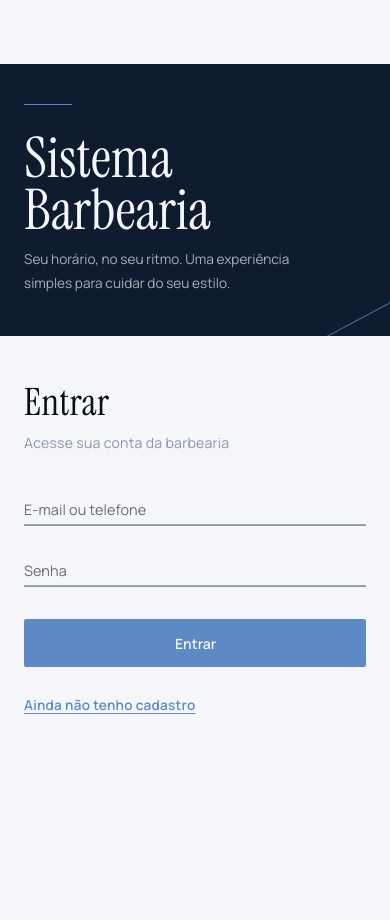
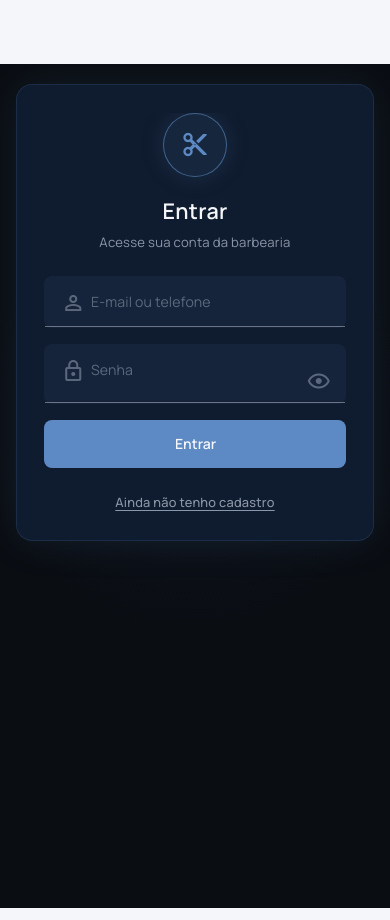
Before and after one commit to ElixandreFilho/SystemBarbearia, a Vue app in the folder frontend/: page /login in a window 390 px wide. Built offline with nearby package versions, Linux system fonts and the light colour scheme; no server answers.

Commit message:
feat(frontend): centralizar autenticacao em card mobile-first

```diff
--- a/frontend/src/styles/main.css
+++ b/frontend/src/styles/main.css
@@ -6,7 +6,9 @@
   --paper: #F4F6F9;
   --slate: #8B96A8;
   --hairline: rgba(139, 150, 168, 0.28);
-  --hairline-dark: rgba(244, 246, 249, 0.18);
+  --hairline-dark: rgba(244, 246, 249, 0.16);
+  --auth-surface: #15243B;
+  --auth-surface-hover: #1A2B45;
 }
 
 * {
@@ -19,6 +21,7 @@ body,
 .v-application {
   min-height: 100%;
   margin: 0;
+  overflow-x: hidden;
 }
 
 body {
@@ -37,11 +40,6 @@ body {
 .v-application .v-label,
 .v-application input,
 .v-application textarea {
-  font-family: 'Manrope', sans-serif;
-}
-
-.v-application .v-card-title,
-.v-application .v-card-subtitle {
   font-family: 'Manrope', sans-serif;
 }
 
@@ -76,163 +74,183 @@ body {
   letter-spacing: 0;
 }
 
-.auth-shell {
-  display: grid;
-  grid-template-columns: minmax(0, 3fr) minmax(360px, 2fr);
-  min-height: calc(100vh - 64px);
-  background: var(--paper);
-}
-
-body:has(.auth-shell) .global-app-bar {
+body:has(.auth-page) .global-app-bar {
   display: none;
 }
 
-.auth-brand-panel {
-  position: relative;
-  display: flex;
-  min-height: 620px;
-  overflow: hidden;
-  align-items: center;
-  background: var(--navy-deep);
-  color: var(--paper);
-  padding: clamp(40px, 8vw, 120px);
+.auth-page {
+  display: grid;
+  min-height: 100dvh;
+  min-width: 0;
+  place-items: center;
+  padding: max(24px, env(safe-area-inset-top)) max(16px, env(safe-area-inset-right)) max(24px, env(safe-area-inset-bottom)) max(16px, env(safe-area-inset-left));
+  background: var(--ink);
+  background-image: radial-gradient(circle at 50% 42%, rgba(31, 59, 99, 0.16), transparent 42%);
 }
 
-.auth-brand-panel::before,
-.auth-brand-panel::after {
-  position: absolute;
-  right: -12%;
-  bottom: 16%;
-  width: 70%;
-  height: 1px;
-  background: var(--navy);
-  content: '';
-  transform: rotate(-28deg);
-  transform-origin: right center;
+.auth-card {
+  width: min(100%, 420px);
+  min-width: 0;
+  max-width: 100%;
+  overflow: hidden;
+  border: 1px solid rgba(93, 138, 196, 0.16) !important;
+  border-radius: 18px !important;
+  background: var(--navy-deep) !important;
+  box-shadow: 0 0 42px rgba(93, 138, 196, 0.12) !important;
+  animation: auth-card-enter 460ms ease-out both;
 }
 
-.auth-brand-panel::after {
-  right: -10%;
-  bottom: 29%;
-  background: var(--steel-blue);
-  opacity: 0.55;
+.auth-card .v-card-item,
+.auth-card .v-card-text {
+  padding-inline: clamp(24px, 7vw, 36px);
 }
 
-.auth-brand-content {
-  position: relative;
-  z-index: 1;
-  max-width: 520px;
+.auth-card .v-card-item {
+  padding-top: 32px;
+  padding-bottom: 0;
+  text-align: center;
 }
 
-.auth-brand-mark {
-  width: 48px;
-  height: 1px;
-  margin-bottom: 28px;
-  background: var(--steel-blue);
+.auth-brand-icon {
+  display: grid;
+  width: 64px;
+  height: 64px;
+  margin: 0 auto 20px;
+  place-items: center;
+  border: 1px solid rgba(93, 138, 196, 0.6);
+  border-radius: 50%;
+  background: rgba(93, 138, 196, 0.1);
+  box-shadow: 0 0 24px rgba(93, 138, 196, 0.18);
+  color: var(--steel-blue);
 }
 
-.auth-brand-title {
-  margin: 0 0 20px;
-  color: var(--paper);
-  font-family: 'Instrument Serif', serif;
-  font-size: clamp(3.4rem, 6vw, 6.4rem);
-  font-weight: 400;
-  line-height: 0.92;
+.auth-brand-icon .v-icon {
+  font-size: 28px;
 }
 
-.auth-brand-copy {
-  max-width: 360px;
-  margin: 0;
-  color: rgba(244, 246, 249, 0.68);
-  font-size: 0.95rem;
-  line-height: 1.75;
+.auth-card .v-card-title {
+  padding: 0;
+  color: var(--paper);
+  font-family: 'Manrope', sans-serif;
+  font-size: 1.35rem;
+  font-weight: 600;
+  line-height: 1.3;
 }
 
-.auth-form-panel {
-  display: flex;
-  align-items: center;
-  background: var(--paper);
-  padding: clamp(32px, 7vw, 96px);
+.auth-card .v-card-subtitle {
+  padding: 8px 0 0;
+  color: var(--slate);
+  font-size: 0.82rem;
+  opacity: 1;
 }
 
-.auth-form-card {
-  width: min(100%, 420px);
-  margin: 0 auto;
-  background: transparent !important;
-  border: 0 !important;
-}
-
-.auth-form-card .v-card-item,
-.auth-form-card .v-card-text {
-  padding-inline: 0;
-}
-
-.auth-form-card .v-card-item {
-  padding-top: 0;
+.auth-card .v-card-text {
+  padding-top: 28px;
   padding-bottom: 32px;
 }
 
-.auth-form-card .v-card-title {
-  padding: 0;
-  color: var(--ink);
-  font-family: 'Instrument Serif', serif;
-  font-size: 2.7rem;
-  font-weight: 400;
-  line-height: 1;
+.auth-card .auth-input {
+  margin-bottom: 16px;
 }
 
-.auth-form-card .v-card-subtitle {
-  padding: 12px 0 0;
+.auth-card .auth-input .v-field {
+  min-height: 52px;
+  border: 1px solid transparent;
+  border-radius: 8px;
+  background: var(--auth-surface);
+  color: var(--paper);
+  transition: border-color 180ms ease, box-shadow 180ms ease, background-color 180ms ease;
+}
+
+.auth-card .auth-input .v-field:hover {
+  background: var(--auth-surface-hover);
+}
+
+.auth-card .auth-input .v-field--focused {
+  border-color: var(--steel-blue);
+  background: var(--auth-surface-hover);
+  box-shadow: 0 0 0 3px rgba(93, 138, 196, 0.16);
+}
+
+.auth-card .auth-input .v-field__input,
+.auth-card .auth-input .v-label,
+.auth-card .auth-input .v-field__prepend-inner,
+.auth-card .auth-input .v-field__append-inner {
+  color: var(--paper);
+}
+
+.auth-card .auth-input .v-label {
   color: var(--slate);
   font-size: 0.88rem;
-  opacity: 1;
 }
 
-.auth-form-card .v-card-text {
-  padding-bottom: 0;
+.auth-card .auth-input .v-field__prepend-inner {
+  padding-inline-start: 16px;
 }
 
-.auth-form-card .v-field {
-  margin-bottom: 20px;
-  border-bottom: 1px solid var(--slate);
+.auth-card .auth-input .v-field__append-inner {
+  padding-inline-end: 12px;
 }
 
-.auth-form-card .v-field::after {
-  border-bottom-color: var(--steel-blue) !important;
+.auth-card .auth-input .v-field__prepend-inner .v-icon,
+.auth-card .auth-input .v-field__append-inner .v-icon {
+  color: var(--slate);
 }
 
-.auth-form-card .v-field__input,
-.auth-form-card .v-label {
-  color: var(--ink);
+.auth-card .password-toggle {
+  min-width: 44px;
+  min-height: 44px;
+  margin-inline-end: -8px;
+  cursor: pointer;
 }
 
-.auth-form-card .v-label {
-  font-size: 0.9rem;
+.auth-card .password-toggle:hover .v-icon,
+.auth-card .password-toggle:focus-visible .v-icon {
+  color: var(--steel-blue);
 }
 
-.auth-form-card .v-btn {
+.auth-card .v-btn {
   min-height: 48px;
-  margin-top: 12px;
+  margin-top: 8px;
+  border-radius: 8px !important;
   background: var(--steel-blue) !important;
   color: var(--paper) !important;
   font-weight: 600;
   letter-spacing: 0;
   text-transform: none;
+  transition: transform 120ms ease, background-color 180ms ease;
 }
 
-.auth-form-card .auth-link-row {
-  margin-top: 28px;
-  text-align: left;
+.auth-card .v-btn:hover {
+  background: #6E9AD0 !important;
 }
 
-.auth-form-card .auth-link-row a {
-  font-size: 0.85rem;
+.auth-card .v-btn:active {
+  transform: scale(0.97);
 }
 
-.auth-form-card .v-alert {
-  margin-bottom: 24px;
-  border: 1px solid var(--hairline);
-  border-radius: 4px;
+.auth-card .auth-link-row {
+  margin-top: 24px;
+  text-align: center;
+}
+
+.auth-card .auth-link-row a {
+  color: var(--slate);
+  font-size: 0.8rem;
+  font-weight: 500;
+}
+
+.auth-card .auth-link-row a:hover {
+  color: var(--steel-blue);
+}
+
+.auth-card .v-alert {
+  margin-bottom: 20px;
+  border: 1px solid rgba(93, 138, 196, 0.34);
+  border-radius: 8px;
+  background: rgba(93, 138, 196, 0.1) !important;
+  color: var(--paper);
+  animation: auth-error-enter 220ms ease-out both;
 }
 
 .dashboard-content {
@@ -275,42 +293,58 @@ body:has(.auth-shell) .global-app-bar {
   text-transform: none;
 }
 
-@media (max-width: 800px) {
-  .auth-shell {
-    display: block;
-    min-height: 100vh;
+@keyframes auth-card-enter {
+  from {
+    opacity: 0;
+    transform: translateY(8px) scale(0.98);
+  }
+  to {
+    opacity: 1;
+    transform: translateY(0) scale(1);
+  }
 }
 
-  .auth-brand-panel {
-    min-height: 260px;
-    align-items: flex-end;
-    padding: 40px 24px;
+@keyframes auth-error-enter {
+  from {
+    opacity: 0;
+    transform: translateY(-6px);
+  }
+  to {
+    opacity: 1;
+    transform: translateY(0);
+  }
 }
 
-  .auth-brand-panel::before,
-  .auth-brand-panel::after {
-    right: -16%;
-    bottom: 24%;
-    width: 62%;
+@media (max-width: 480px) {
+  .auth-page {
+    align-items: start;
+    padding-top: max(20px, env(safe-area-inset-top));
+    overflow-x: hidden;
   }
 
-  .auth-brand-title {
-    margin-bottom: 12px;
-    font-size: 3.5rem;
+  .auth-card {
+    width: calc(100vw - 32px);
+    max-width: calc(100vw - 32px);
+    border-radius: 16px !important;
   }
 
-  .auth-brand-copy {
-    max-width: 300px;
-    font-size: 0.85rem;
+  .auth-card .v-card-item {
+    padding-top: 28px;
   }
 
-  .auth-form-panel {
-    min-height: calc(100vh - 260px);
-    align-items: flex-start;
-    padding: 48px 24px 56px;
+  .auth-card .v-card-text {
+    padding-top: 24px;
+    padding-bottom: 28px;
+  }
 }
 
-  .auth-form-card .v-card-title {
-    font-size: 2.35rem;
+@media (prefers-reduced-motion: reduce) {
+  *,
+  *::before,
+  *::after {
+    scroll-behavior: auto !important;
+    animation-duration: 0.01ms !important;
+    animation-iteration-count: 1 !important;
+    transition-duration: 0.01ms !important;
   }
 }
--- a/frontend/src/views/LoginView.vue
+++ b/frontend/src/views/LoginView.vue
@@ -11,6 +11,7 @@ const identifier = ref('')
 const password = ref('')
 const errorMessage = ref('')
 const loading = ref(false)
+const showPassword = ref(false)
 
 async function submit() {
   loading.value = true
@@ -27,33 +28,56 @@ async function submit() {
 </script>
 
 <template>
-  <main class="auth-shell">
-    <section class="auth-brand-panel" aria-label="Identidade da barbearia">
-      <div class="auth-brand-content">
-        <div class="auth-brand-mark" aria-hidden="true"></div>
-        <h1 class="auth-brand-title">Sistema<br />Barbearia</h1>
-        <p class="auth-brand-copy">Seu horário, no seu ritmo. Uma experiência simples para cuidar do seu estilo.</p>
-      </div>
-    </section>
-
-    <section class="auth-form-panel">
-      <v-card class="auth-form-card">
+  <main class="auth-page">
+    <v-card class="auth-card">
         <v-card-item>
+          <div class="auth-brand-icon" aria-hidden="true">
+            <v-icon icon="mdi-content-cut" />
+          </div>
           <v-card-title>Entrar</v-card-title>
           <v-card-subtitle>Acesse sua conta da barbearia</v-card-subtitle>
         </v-card-item>
         <v-card-text>
           <v-alert v-if="errorMessage" type="error" variant="tonal">{{ errorMessage }}</v-alert>
           <v-form @submit.prevent="submit">
-            <v-text-field v-model="identifier" label="E-mail ou telefone" autocomplete="username" required />
-            <v-text-field v-model="password" label="Senha" type="password" autocomplete="current-password" required />
+            <v-text-field
+              v-model="identifier"
+              class="auth-input"
+              label="E-mail ou telefone"
+              prepend-inner-icon="mdi-account-outline"
+              autocomplete="username"
+              required
+            />
+            <v-text-field
+              v-model="password"
+              class="auth-input"
+              label="Senha"
+              :type="showPassword ? 'text' : 'password'"
+              prepend-inner-icon="mdi-lock-outline"
+              autocomplete="current-password"
+              required
+            >
+              <template #append-inner>
+                <v-fade-transition mode="out-in">
+                  <v-icon
+                    :key="showPassword ? 'visible' : 'hidden'"
+                    class="password-toggle"
+                    :icon="showPassword ? 'mdi-eye-off-outline' : 'mdi-eye-outline'"
+                    role="button"
+                    tabindex="0"
+                    :aria-label="showPassword ? 'Ocultar senha' : 'Mostrar senha'"
+                    @click="showPassword = !showPassword"
+                    @keydown.enter="showPassword = !showPassword"
+                  />
+                </v-fade-transition>
+              </template>
+            </v-text-field>
             <v-btn block type="submit" :loading="loading">Entrar</v-btn>
           </v-form>
           <div class="auth-link-row">
             <router-link to="/cadastro">Ainda não tenho cadastro</router-link>
           </div>
         </v-card-text>
-      </v-card>
-    </section>
+    </v-card>
   </main>
 </template>
--- a/frontend/src/views/RegisterView.vue
+++ b/frontend/src/views/RegisterView.vue
@@ -13,6 +13,7 @@ const phone = ref('')
 const password = ref('')
 const errorMessage = ref('')
 const loading = ref(false)
+const showPassword = ref(false)
 
 async function submit() {
   loading.value = true
@@ -34,35 +35,53 @@ async function submit() {
 </script>
 
 <template>
-  <main class="auth-shell">
-    <section class="auth-brand-panel" aria-label="Identidade da barbearia">
-      <div class="auth-brand-content">
-        <div class="auth-brand-mark" aria-hidden="true"></div>
-        <h1 class="auth-brand-title">Sistema<br />Barbearia</h1>
-        <p class="auth-brand-copy">Seu horário, no seu ritmo. Uma experiência simples para cuidar do seu estilo.</p>
-      </div>
-    </section>
-
-    <section class="auth-form-panel">
-      <v-card class="auth-form-card">
+  <main class="auth-page">
+    <v-card class="auth-card">
         <v-card-item>
+          <div class="auth-brand-icon" aria-hidden="true">
+            <v-icon icon="mdi-content-cut" />
+          </div>
           <v-card-title>Criar conta</v-card-title>
           <v-card-subtitle>Informe e-mail ou telefone</v-card-subtitle>
         </v-card-item>
         <v-card-text>
           <v-alert v-if="errorMessage" type="error" variant="tonal">{{ errorMessage }}</v-alert>
           <v-form @submit.prevent="submit">
-            <v-text-field v-model="fullName" label="Nome completo" autocomplete="name" required />
-            <v-text-field v-model="email" label="E-mail" type="email" autocomplete="email" />
-            <v-text-field v-model="phone" label="Telefone" autocomplete="tel" />
-            <v-text-field v-model="password" label="Senha" type="password" autocomplete="new-password" hint="Mínimo de 8 caracteres" persistent-hint required />
+            <v-text-field v-model="fullName" class="auth-input" label="Nome completo" prepend-inner-icon="mdi-account-outline" autocomplete="name" required />
+            <v-text-field v-model="email" class="auth-input" label="E-mail" prepend-inner-icon="mdi-email-outline" type="email" autocomplete="email" />
+            <v-text-field v-model="phone" class="auth-input" label="Telefone" prepend-inner-icon="mdi-phone-outline" autocomplete="tel" />
+            <v-text-field
+              v-model="password"
+              class="auth-input"
+              label="Senha"
+              :type="showPassword ? 'text' : 'password'"
+              prepend-inner-icon="mdi-lock-outline"
+              autocomplete="new-password"
+              hint="Mínimo de 8 caracteres"
+              persistent-hint
+              required
+            >
+              <template #append-inner>
+                <v-fade-transition mode="out-in">
+                  <v-icon
+                    :key="showPassword ? 'visible' : 'hidden'"
+                    class="password-toggle"
+                    :icon="showPassword ? 'mdi-eye-off-outline' : 'mdi-eye-outline'"
+                    role="button"
+                    tabindex="0"
+                    :aria-label="showPassword ? 'Ocultar senha' : 'Mostrar senha'"
+                    @click="showPassword = !showPassword"
+                    @keydown.enter="showPassword = !showPassword"
+                  />
+                </v-fade-transition>
+              </template>
+            </v-text-field>
             <v-btn block type="submit" :loading="loading">Criar conta</v-btn>
           </v-form>
           <div class="auth-link-row">
             <router-link to="/login">Já tenho uma conta</router-link>
           </div>
         </v-card-text>
-      </v-card>
-    </section>
+    </v-card>
   </main>
 </template>
```
Lines whose indentation alone changed are shown as unchanged.
